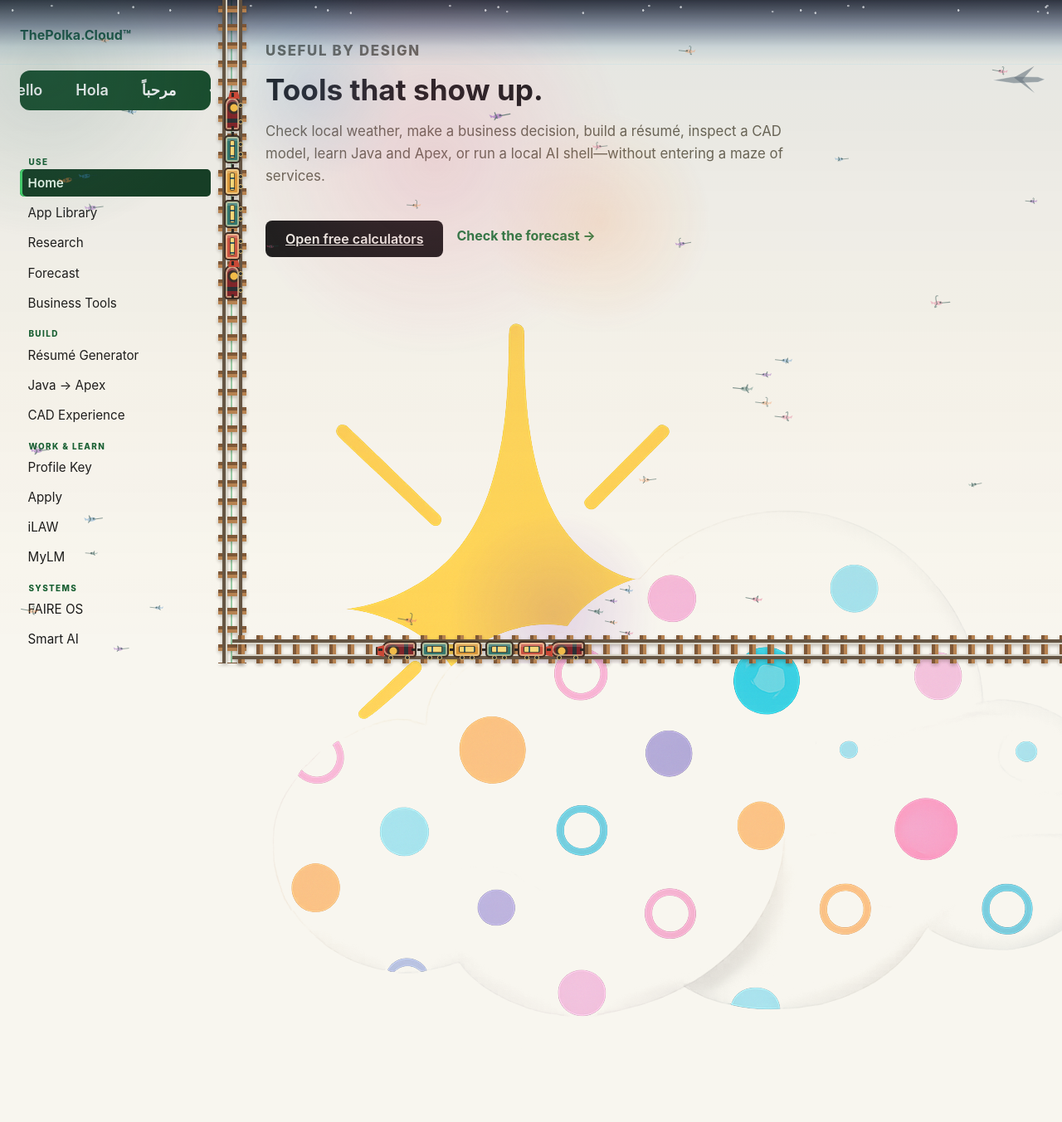
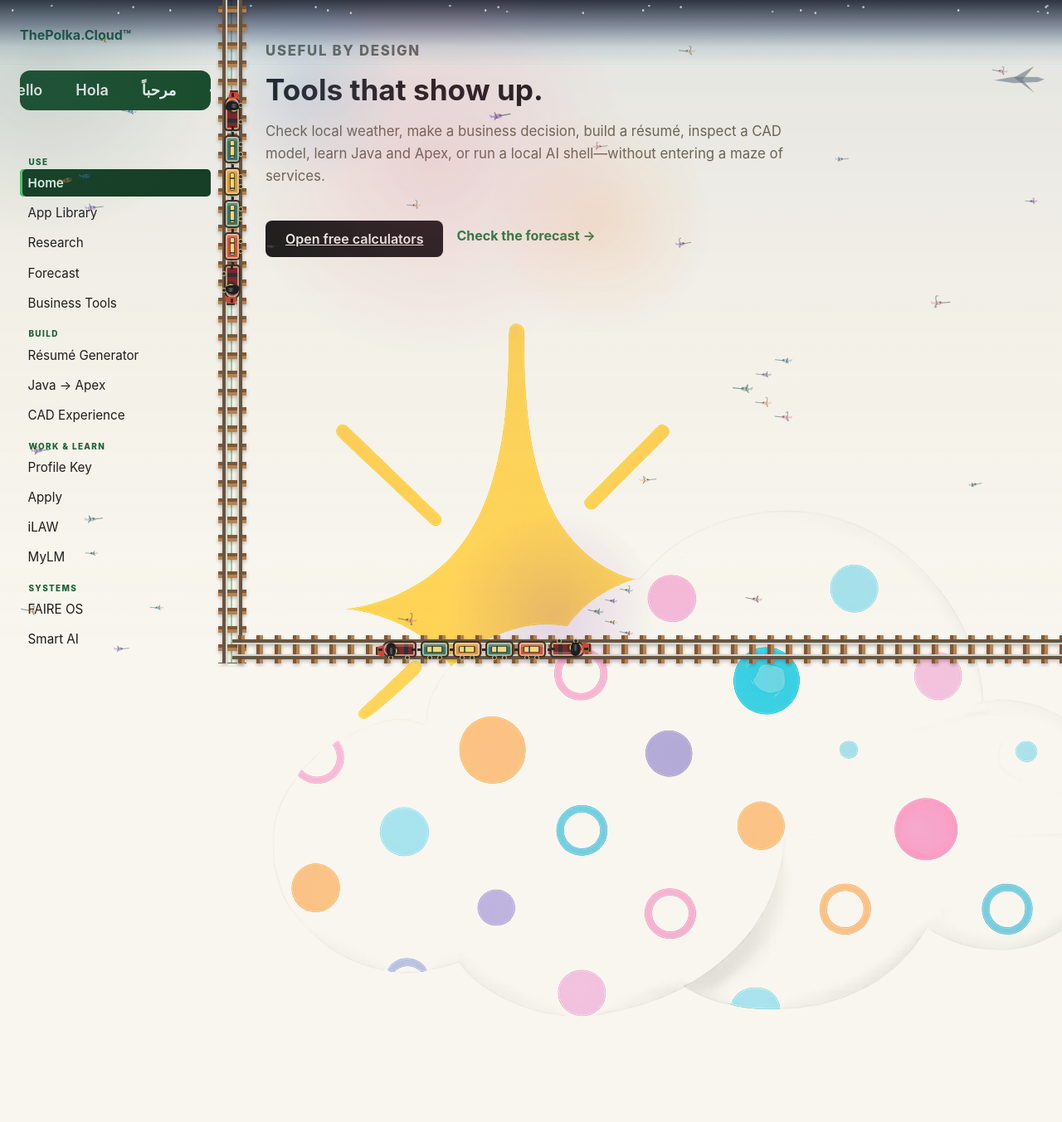
Before and after one commit to dGROUPharmacy/thepolka.cloud, a Flask app: page / in a window 1280 px wide; the page is wider, and only the part inside the window is pictured. Shown: the top 1353 px of that part at 83% size. Run offline with Flask 3, Linux system fonts and the light colour scheme; some libraries are stand-ins or nearby versions.

Commit message:
Update site.cssStyle outward engines and obvious smokestacks

```diff
--- a/static/css/site.css
+++ b/static/css/site.css
@@ -216,6 +216,35 @@ body {
   0%, 70% { opacity: 0; transform: translate(0, 0) scale(.4); }
   76% { opacity: .85; }
   100% { opacity: 0; transform: translate(-8px, -12px) scale(1.9); }
+}
+
+/* A locomotive leads from either direction; the far engine faces outward. */
+.polka-train-engine-end { transform: rotate(180deg); }
+
+.polka-train-smokestack {
+  position: absolute;
+  z-index: 4;
+  left: 5px;
+  top: 4px;
+  width: 9px;
+  height: 12px;
+  border: 2px solid #17191b;
+  border-radius: 5px 5px 2px 2px;
+  background: linear-gradient(90deg, #17191b, #555b5d 48%, #17191b);
+  box-shadow: 0 -3px 0 1px #17191b;
+}
+.polka-train-vertical .polka-train-smokestack {
+  left: 4px;
+  top: 5px;
+  width: 12px;
+  height: 9px;
+  box-shadow: -3px 0 0 1px #17191b;
+}
+.polka-train-engine .polka-train-steam {
+  z-index: 6;
+  width: 10px;
+  height: 10px;
+  box-shadow: 5px -5px 0 -2px rgba(255,255,255,.72);
 }
 
 /* The custom locomotive rail replaces native gray scrollbars; never draw both. */
```
